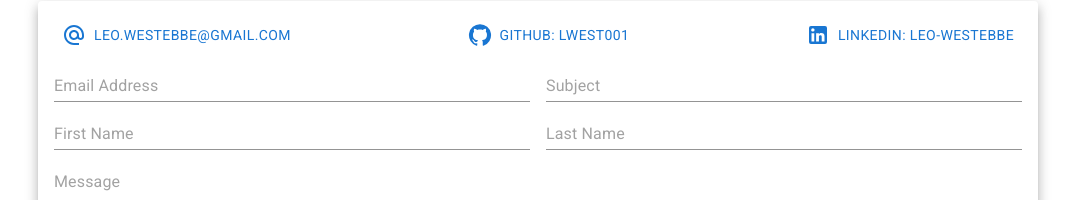
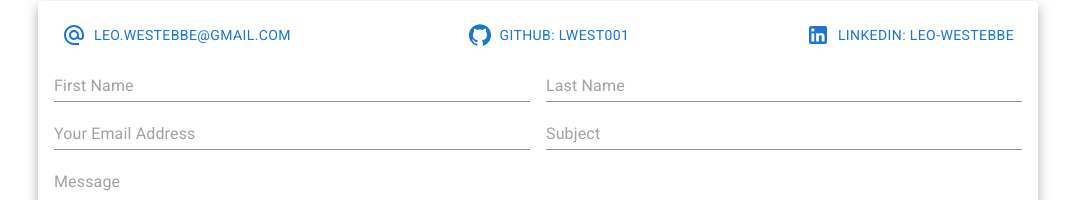
Before and after one commit to LWest001/ReactProPage, a React (Vite) app: page / in a window 1280 px wide. Shown: the part 3040-3240 px from the top of the page, without its empty margins (182-1257 px from the left). Built offline with nearby package versions, Linux system fonts and the light colour scheme.

Commit message:
revert to previous sendEmail function

```diff
--- a/src/Containers/Contact/Contact.jsx
+++ b/src/Containers/Contact/Contact.jsx
@@ -21,20 +21,17 @@ export default function Contact() {
     formState: { errors, isSubmitting, isSubmitSuccessful },
   } = useForm();
 
-  const sendEmail = async ({
-    firstName,
-    lastName,
-    subject,
-    email,
-    message,
-  }) => {
-    const url = `/.netlify/netlify/functions/sendEmail/sendEmail?firstName=${firstName}&lastName=${lastName}&subject=${subject}&email=${email}&message=${message}`;
-    try {
-      const response = await fetch(url);
-      console.log(response);
-    } catch (err) {
-      console.log(err);
-    }
+  const sendEmail = (data) => {
+    emailjs
+      .send("service_rumsnfj", "template_kk9crxp", data, "twU11xl6ItuNlbP3k")
+      .then(
+        (result) => {
+          console.log(result.text);
+        },
+        (error) => {
+          console.log(error.text);
+        }
+      );
   };
 
   // Testing function
@@ -92,23 +89,6 @@ export default function Contact() {
             {!isSubmitting && !isSubmitSuccessful && (
               <>
                 <FormItem
-                  name="email"
-                  prettyName="Email Address"
-                  required="Please provide an email address"
-                  register={register}
-                  type="email"
-                  error={errors.email?.message}
-                  inputProps={{ fullWidth: true }}
-                />
-                <FormItem
-                  name="subject"
-                  prettyName="Subject"
-                  required="Please provide a subject"
-                  register={register}
-                  error={errors.subject?.message}
-                  inputProps={{ fullWidth: true }}
-                />
-                <FormItem
                   name="firstName"
                   prettyName="First Name"
                   required="Please provide a first name."
@@ -122,6 +102,23 @@ export default function Contact() {
                   required="Please provide a last name."
                   error={errors.firstName?.message}
                   register={register}
+                  inputProps={{ fullWidth: true }}
+                />
+                <FormItem
+                  name="email"
+                  prettyName="Your Email Address"
+                  required="Please provide an email address"
+                  register={register}
+                  type="email"
+                  error={errors.email?.message}
+                  inputProps={{ fullWidth: true }}
+                />
+                <FormItem
+                  name="subject"
+                  prettyName="Subject"
+                  required="Please provide a subject"
+                  register={register}
+                  error={errors.subject?.message}
                   inputProps={{ fullWidth: true }}
                 />
                 <FormItem
```
Also changed, not shown: 2 other files (tests, documents, lock files or other folders).
